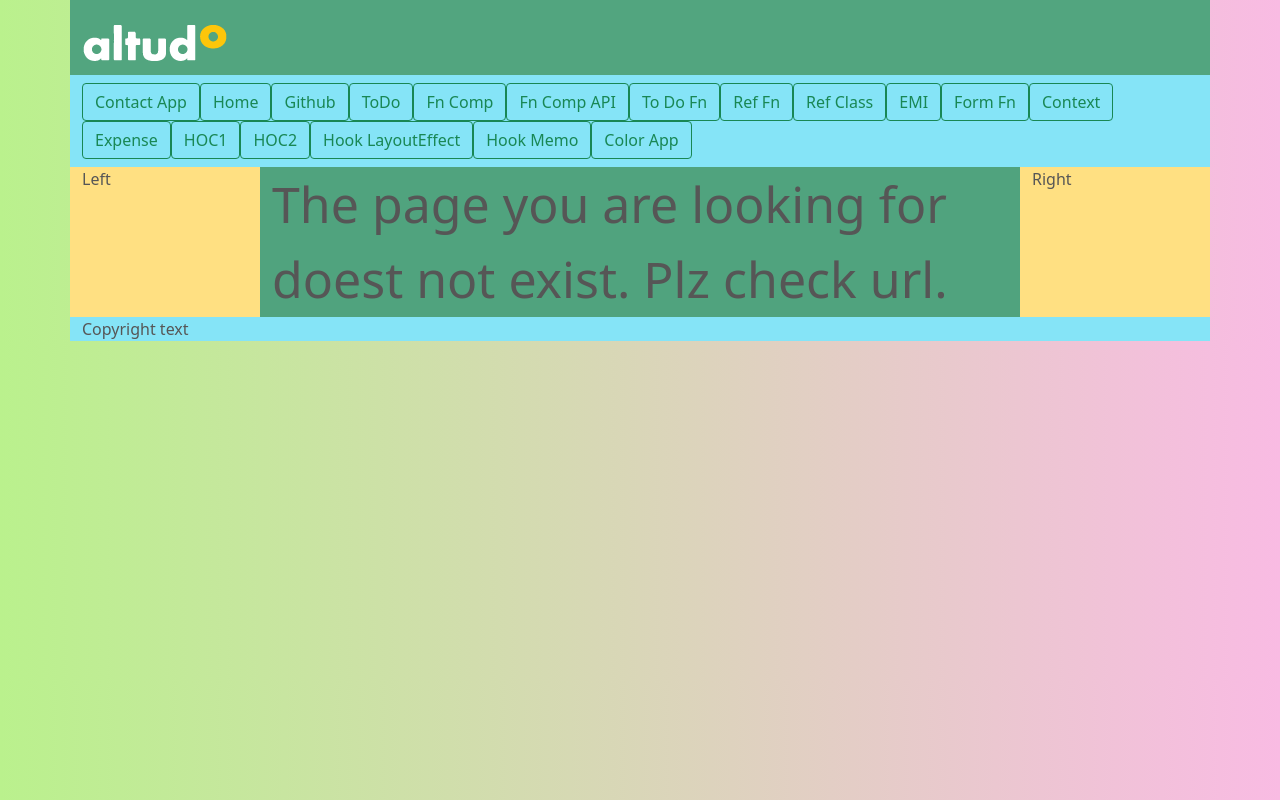
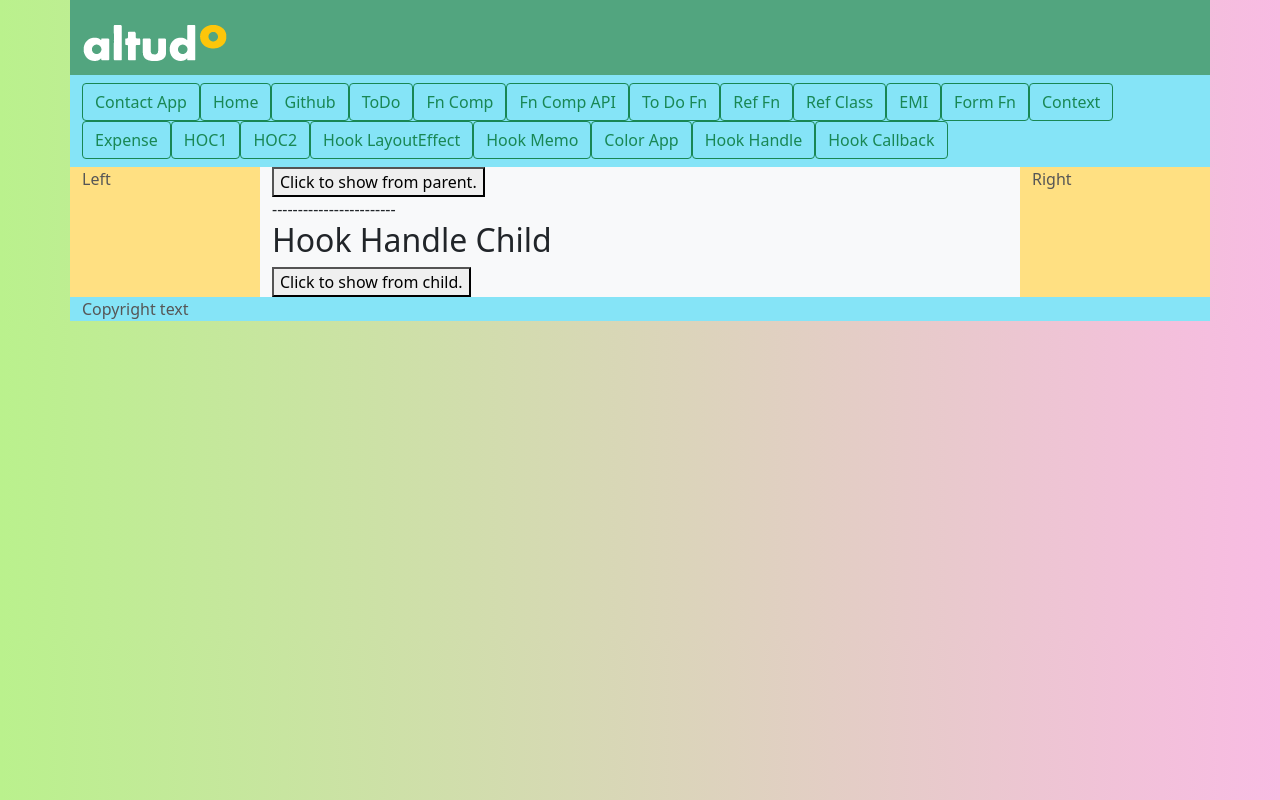
Before and after one commit to deepak104080/cetpa_react, a React (Create React App) app: page /hookhandle in a window 1280 px wide. Built offline with nearby package versions, Linux system fonts and the light colour scheme.

Commit message:
23rd May 2022 - Session

```diff
--- a/src/App.js
+++ b/src/App.js
@@ -33,6 +33,8 @@ import Accounts from './secure/Accounts';
 import HookLayoutEffect from './hooks/HookLayoutEffect';
 import HookMemo from './hooks/HookMemo';
 import ColorApp from './ColorApp';
+import HookHandle from './hooks/HookHandle';
+import HookCallback from './hooks/HookCallBack';
 
 function App() {
   const temp = useContext(DataAppContext);
@@ -81,6 +83,9 @@ function App() {
                   <Route path='/hooklayouteffect' element = {<HookLayoutEffect/>}/>
                   <Route path='/hookmemo' element = {<HookMemo/>}/>
                   <Route path='/colorapp' element = {<ColorApp/>}/>
+                  <Route path='/hookhandle' element = {<HookHandle/>}/>
+                  <Route path='/hookcallback' element = {<HookCallback/>}/>
+
                   <Route path="*" element={<NotFound/>}/>
                 </Routes>
               </div>
--- a/src/common/MenuBar.js
+++ b/src/common/MenuBar.js
@@ -37,6 +37,8 @@ const MenuBar = () => {
                     <Link to="/hooklayouteffect" className='btn btn-outline-success'>Hook LayoutEffect</Link>
                     <Link to="/hookmemo" className='btn btn-outline-success'>Hook Memo</Link>
                     <Link to="/colorapp" className='btn btn-outline-success'>Color App</Link>
+                    <Link to="/hookhandle" className='btn btn-outline-success'>Hook Handle</Link>
+                    <Link to="/hookcallback" className='btn btn-outline-success'>Hook Callback</Link>
                     {/* <Nav.Link><Link to="/hooklayouteffect" className='btn btn-outline-success'>Hook LayoutEffect</Link></Nav.Link> */}
 
                     {/* <NavDropdown title="Dropdown" id="nav-dropdown" className='btn btn-outline-success'>
--- /dev/null
+++ b/src/hooks/HookCallBack.js
@@ -0,0 +1,26 @@
+import React, { useCallback, useState } from 'react';
+import HookCallbackChild from './HookCallbackChild';
+
+const HookCallback = () => {
+
+    const [show, setShow] = useState(false);
+    const [tempName, setTempName] = useState('Default Name');
+
+    // const renderCars = useMemo(()=>displayCars(cars), [cars] )
+    const renderChildComp = useCallback((temp) => {
+        return 'New Name - ' + temp + tempName
+    }, [tempName])
+
+    return(
+        <>
+            <button onClick={() => setShow(!show)}>Internal Show Hide</button>
+            {show && <p>Hidden Content</p>}
+        <br></br>
+        <div>-----------------------</div>
+            <button onClick={() => setTempName('New Temp Name xyz')}>Child Name Update </button>
+            <HookCallbackChild temp={renderChildComp} />
+        </>
+    )
+}
+
+export default HookCallback;
--- /dev/null
+++ b/src/hooks/HookCallbackChild.js
@@ -0,0 +1,17 @@
+import React, { useEffect } from 'react';
+
+const HookCallbackChild = ({temp}) => {
+
+    useEffect(() => {
+        console.log('Child component triggered again...');
+    }, [temp])
+
+    return(
+        <>
+            <h2>Hook Callback Child Component</h2>
+            {temp('Name - ')}
+        </>
+    )
+}
+
+export default HookCallbackChild;
--- /dev/null
+++ b/src/hooks/HookHandle.js
@@ -0,0 +1,15 @@
+import { Button } from 'bootstrap';
+import React, { useState, useRef } from 'react';
+import HookHandleChild from './HookHandleChild';
+
+const HookHandle = () => {
+    const buttonRef = useRef(null);
+    return(
+        <>
+            <button onClick={() => {buttonRef.current.toggleFn()}}>Click to show from parent. </button>
+            <HookHandleChild ref={buttonRef}/>
+        </>
+    )
+}
+
+export default HookHandle;
--- /dev/null
+++ b/src/hooks/HookHandleChild.js
@@ -0,0 +1,24 @@
+import React, { forwardRef, useImperativeHandle, useState } from 'react';
+
+
+const HookHandleChild = forwardRef((props, ref) => {
+    const [show, setShow] = useState(false);
+
+    useImperativeHandle(ref, () => ({
+        toggleFn() {
+            setShow(!show);
+        }
+    }))
+
+    return(
+        <>
+        <br></br>
+            <div>------------------------</div>
+            <h2>Hook Handle Child</h2>
+            <button onClick={() => setShow(!show)}>Click to show from child.</button>
+            {show && <p>Hidden Content</p>}
+        </>
+    )
+});
+
+export default HookHandleChild;
```
Also changed, not shown: src/hooks/HookMemo.js (indentation only).
